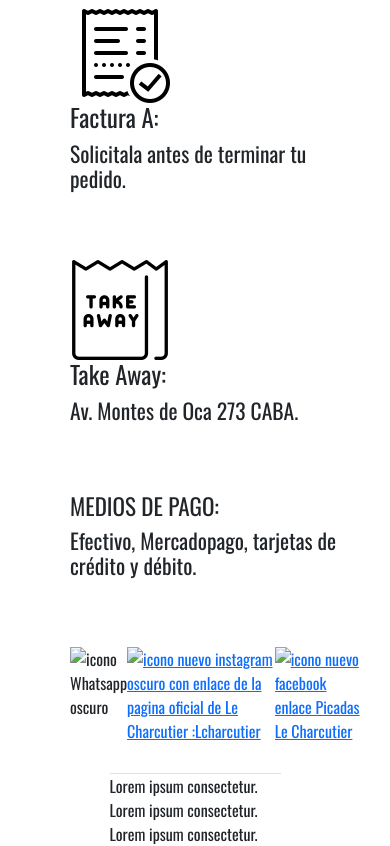
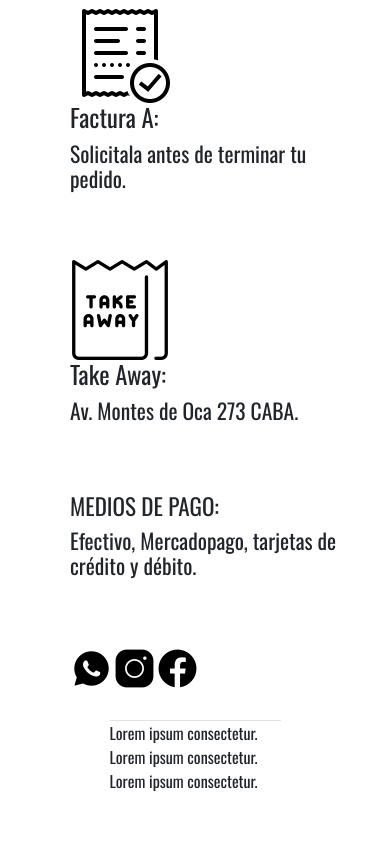
Before and after one commit to francop2904/proyectofinalcoderhouse, a plain HTML site: page pages/blackbox.html in a window 390 px wide. Shown: the part 2202-3048 px from the top of the page. After the commit the page ends 2995 px from the top, so only its background shows below. Drawn offline with nearby package versions, Linux system fonts and the light colour scheme; files that its build step writes are made by us from their sources; a web font is replaced by a local one.

```diff
--- a/pages/blackbox.html
+++ b/pages/blackbox.html
@@ -174,15 +174,15 @@
   <div  class="iconosReordenamiento">
     <a>
 
-    <img src="./img/whatsappicono.png" alt="icono Whatsapp oscuro ">
+    <img src="../img/whatsappicono.png" alt="icono Whatsapp oscuro ">
   </a>
 
   <a href="https://www.instagram.com/lcharcutier/?hl=es">
-    <img   src="./img/iconoinstagram.png" alt="icono nuevo instagram oscuro con enlace de la pagina oficial de Le Charcutier :Lcharcutier">
+    <img   src="../img/iconoinstagram.png" alt="icono nuevo instagram oscuro con enlace de la pagina oficial de Le Charcutier :Lcharcutier">
   </a>
 
   <a href="https://www.facebook.com/picadaslecharcutier/">
-  <img src="./img/facebookicono.png" alt="icono nuevo facebook enlace Picadas Le Charcutier">
+  <img src="../img/facebookicono.png" alt="icono nuevo facebook enlace Picadas Le Charcutier">
   </a>
   </div>
 
```
Also changed, not shown: pages/contacto.html (+3 -3 lines), pages/nosotros.html (+3 -3 lines), pages/productos.html (+3 -3 lines).
